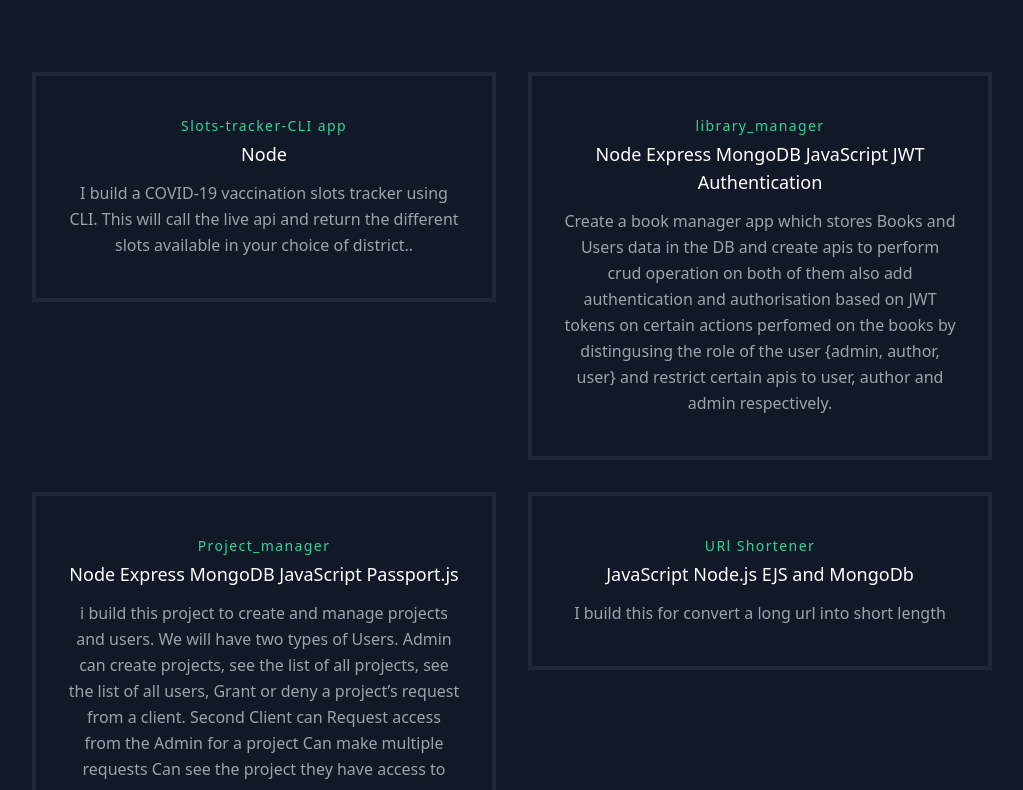
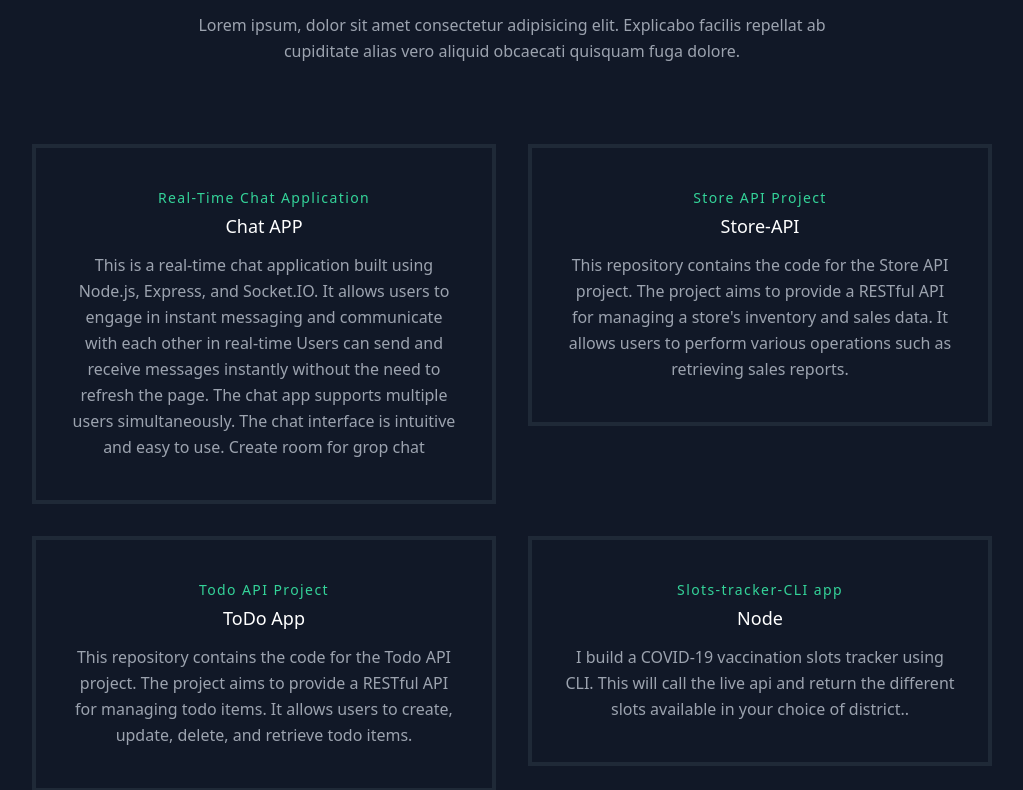
Before and after one commit to Aashish-Kaushik/Portfolio-react, a React (Create React App) app: page / in a window 1280 px wide. Shown: the part 1490-2280 px from the top of the page, without its empty margins (128-1151 px from the left). Built offline with nearby package versions, Linux system fonts and the light colour scheme.

Commit message:
add project

```diff
--- a/src/data.js
+++ b/src/data.js
@@ -1,4 +1,22 @@
 export const projects = [
+  {
+    title: "Chat APP",
+    subtitle: "Real-Time Chat Application",
+    description: "This is a real-time chat application built using Node.js, Express, and Socket.IO. It allows users to engage in instant messaging and communicate with each other in real-time Users can send and receive messages instantly without the need to refresh the page. The chat app supports multiple users simultaneously. The chat interface is intuitive and easy to use. Create room for grop chat",
+    link:"https://github.com/Aashish-Kaushik/ChatApp"
+  },
+  {
+    title:"Store-API",
+    subtitle:"Store API Project",
+    description:"This repository contains the code for the Store API project. The project aims to provide a RESTful API for managing a store's inventory and sales data. It allows users to perform various operations such as retrieving sales reports.",
+    link:"https://github.com/Aashish-Kaushik/Store-API"
+  },
+  {
+    title:"ToDo App",
+    subtitle:"Todo API Project",
+    description:"This repository contains the code for the Todo API project. The project aims to provide a RESTful API for managing todo items. It allows users to create, update, delete, and retrieve todo items.",
+    link:"https://github.com/Aashish-Kaushik/Todo-app"
+  },
   {
     title: "Node",
     subtitle: "Slots-tracker-CLI app ",
@@ -73,6 +91,7 @@ export const skills = [
   "jQuery",
   "EJS",
   "Git & GitHub",
+  "MySQL",
   "HTML",
   "CSS",
 ];
```
